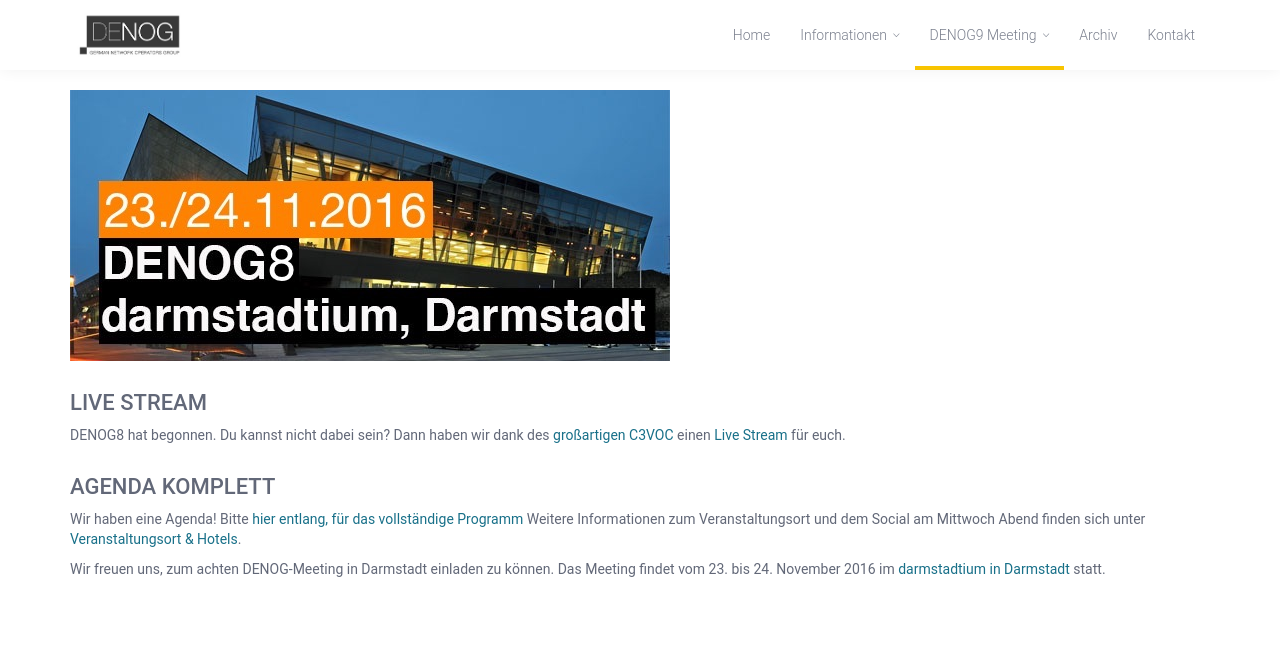
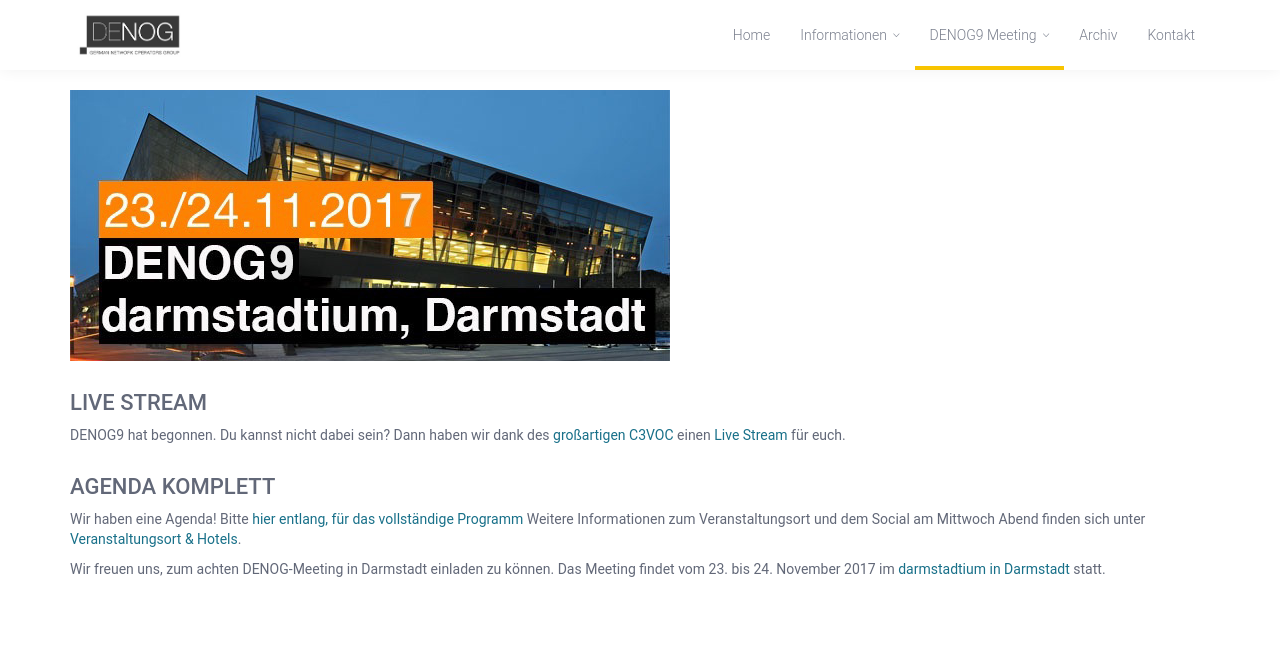
Before and after one commit to denog/denog.github.io, a Jekyll site: the page built from de/meetings/denog9/denog9.md, in a window 1280 px wide. Shown: the top 663 px of the page. Built offline with Jekyll 4.4.1, drawn with Linux system fonts in a browser that asks for light colours; some web fonts are replaced.

Commit message:
Fixed Issues

```diff
--- a/de/meetings/denog9/denog9.md
+++ b/de/meetings/denog9/denog9.md
@@ -1,17 +1,17 @@
 ---
 lang: de
-ref: agenda8
-title: WILLKOMMEN BEI DENOG8
+ref: agenda9
+title: WILLKOMMEN BEI DENOG9
 ---
-![](/images/meeting-8.jpg){:class="img-responsive"}
+![](/images/meeting-9.jpg){:class="img-responsive"}
 
 ## Live Stream
 
-DENOG8 hat begonnen. Du kannst nicht dabei sein? Dann haben wir dank des [großartigen C3VOC](https://c3voc.de/){:target="_blank"} einen [Live Stream](https://streaming.media.ccc.de/denog16/q2/#schedule){:target="_blank"} für euch.
+DENOG9 hat begonnen. Du kannst nicht dabei sein? Dann haben wir dank des [großartigen C3VOC](https://c3voc.de/){:target="_blank"} einen [Live Stream](https://streaming.media.ccc.de/denog17/q2/#schedule){:target="_blank"} für euch.
 
 ## Agenda komplett
 
-Wir haben eine Agenda! Bitte [hier entlang, für das vollständige Programm]({{ site.url }}/meetings/denog8/agenda.html)
+Wir haben eine Agenda! Bitte [hier entlang, für das vollständige Programm]({{ site.url }}/meetings/denog9/agenda.html)
 Weitere Informationen zum Veranstaltungsort und dem Social am Mittwoch Abend finden sich unter [Veranstaltungsort & Hotels]({{ site.url }}/ortundhotels.html).
 
-Wir freuen uns, zum achten DENOG-Meeting in Darmstadt einladen zu können. Das Meeting findet vom 23. bis 24. November 2016 im [darmstadtium in Darmstadt](http://www.darmstadtium.de/){:target="_blank"} statt.
+Wir freuen uns, zum achten DENOG-Meeting in Darmstadt einladen zu können. Das Meeting findet vom 23. bis 24. November 2017 im [darmstadtium in Darmstadt](http://www.darmstadtium.de/){:target="_blank"} statt.
```
Also changed, not shown: images/meeting-9.jpg (added).
